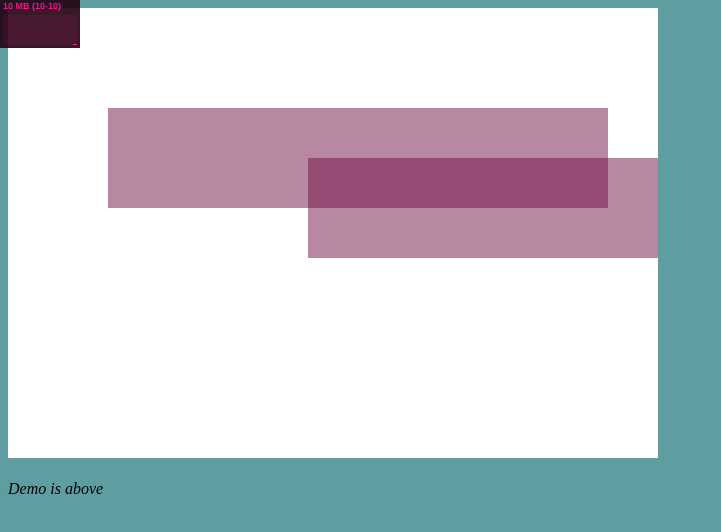
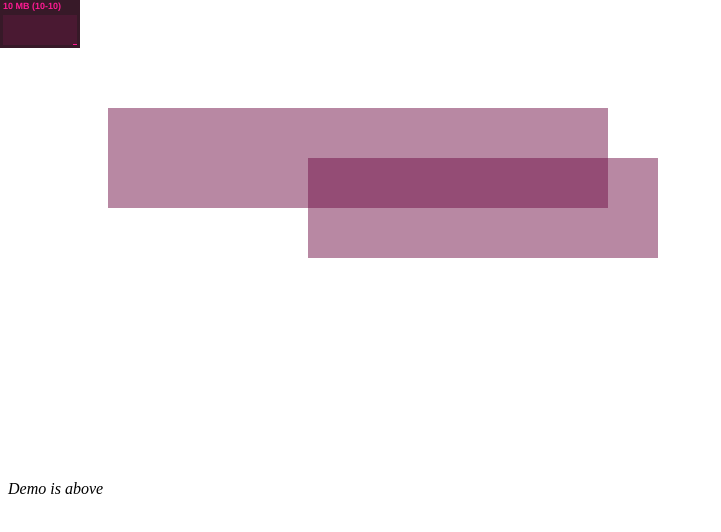
Before and after one commit to DzerardWho/Animate, a plain HTML site: page index.html in a window 1280 px wide. Shown: the whole page, without its empty margins (0-721 px from the left). Drawn offline with Linux system fonts and the light colour scheme; animation ran at ten frames a second.

Commit message:
Changed color

```diff
--- a/index.html
+++ b/index.html
@@ -10,7 +10,7 @@
     <script src="test.js"></script>
 </head>
 
-<body style="background-color: cadetblue;">
+<body style="/*background-color: cadetblue;*/">
     <script>
         var stats = new Stats();
         stats.showPanel(2); // 0: fps, 1: ms, 2: mb, 3+: custom
```
